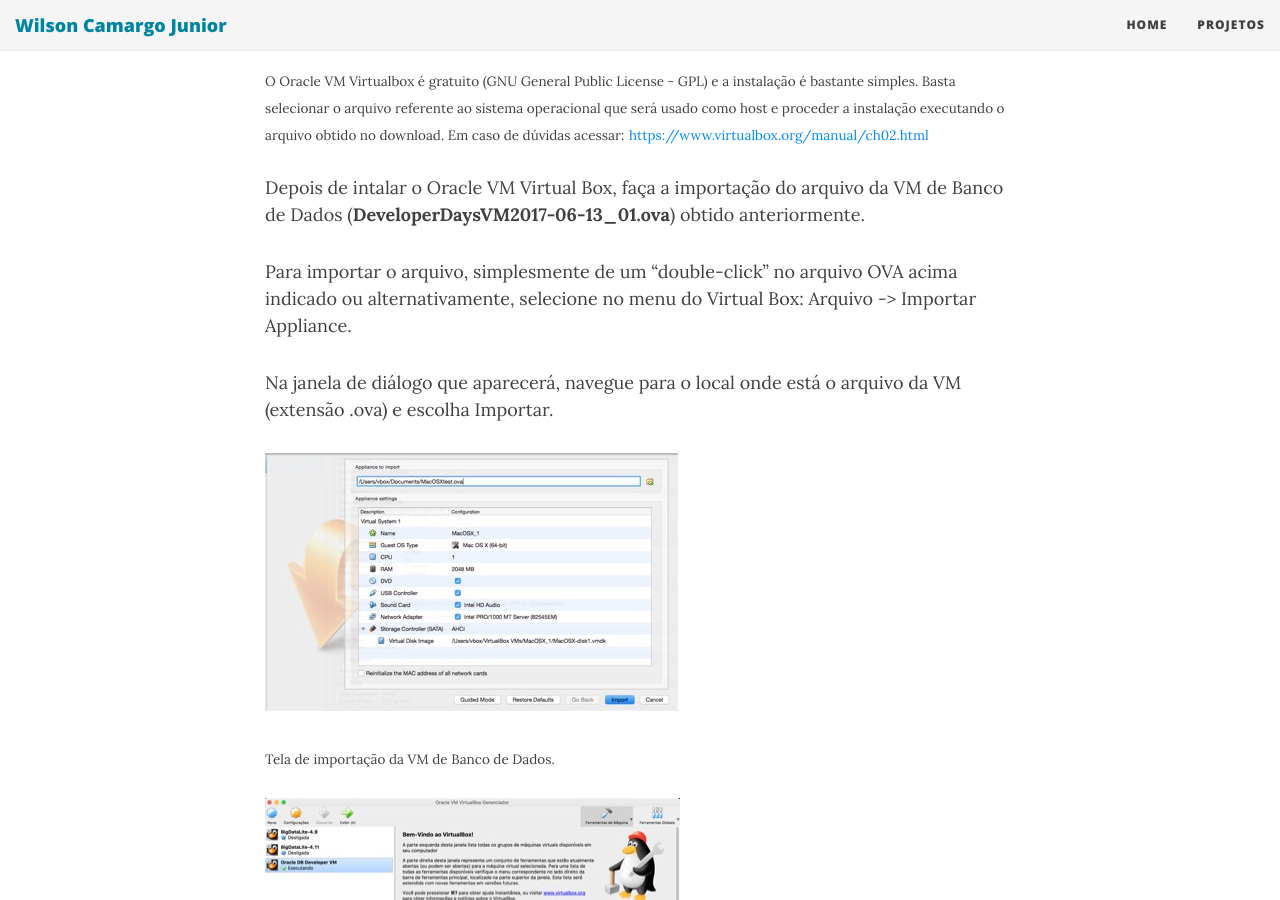
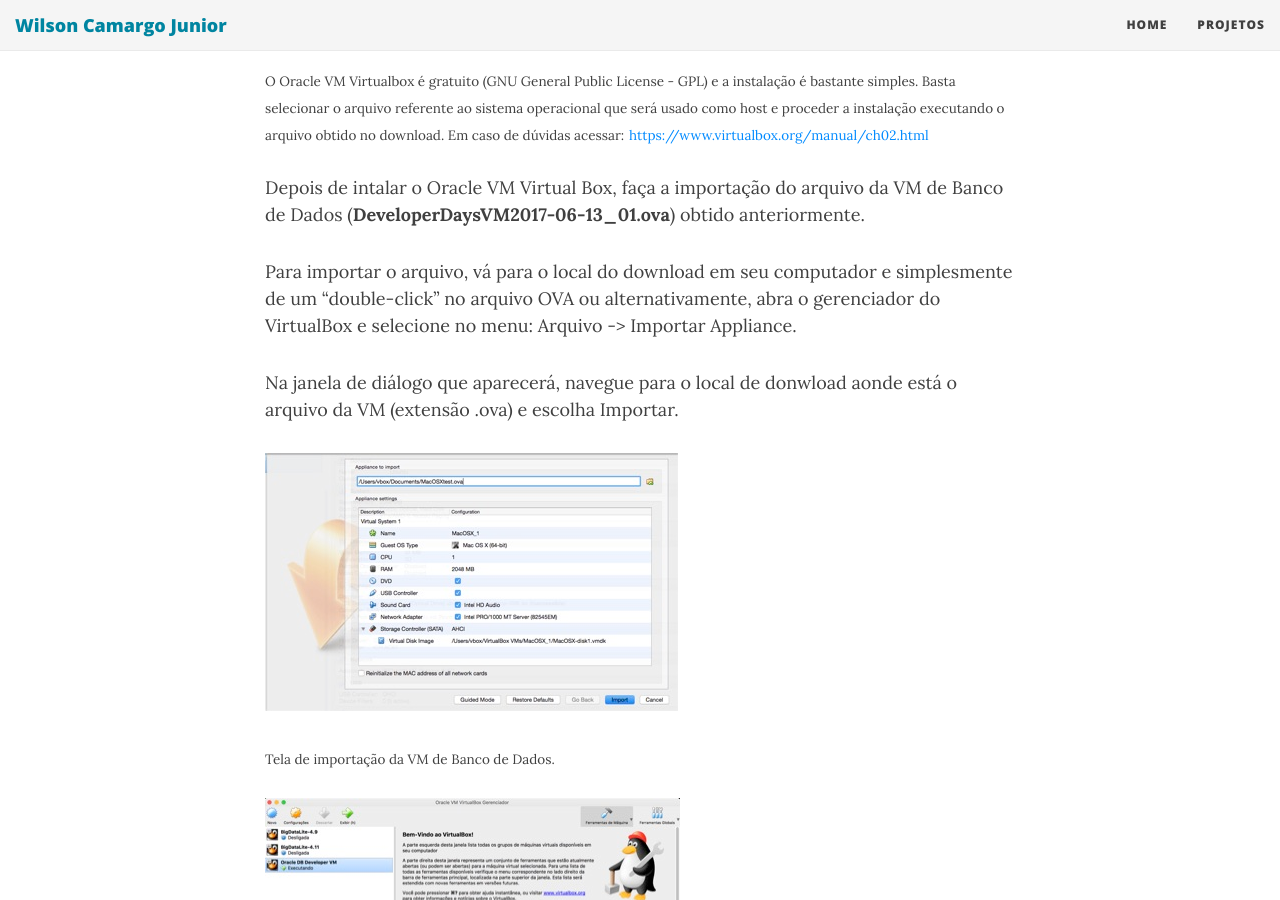
Before and after one commit to wilson-camargo-jr/teste, a Jekyll site: the page built from _posts/2018-06-17-ANN-ORE-P2.md, in a window 1280 px wide and 900 px high, scrolled down 1414 px. Built offline with Jekyll 4.4.1, drawn with Linux system fonts in a browser that asks for light colours; nearby versions of some CDN libraries.

Commit message:
Update 2018-06-17-ANN-ORE-P2.md

```diff
--- a/_posts/2018-06-17-ANN-ORE-P2.md
+++ b/_posts/2018-06-17-ANN-ORE-P2.md
@@ -31,9 +31,9 @@
 
 Depois de intalar o Oracle VM Virtual Box, faça a importação do arquivo da VM de Banco de Dados (**DeveloperDaysVM2017-06-13_01.ova**) obtido anteriormente.
 
-Para importar o arquivo, simplesmente de um “double-click” no arquivo OVA acima indicado ou alternativamente, selecione no menu do Virtual Box: Arquivo -> Importar Appliance.
+Para importar o arquivo, vá para o local do download em seu computador e simplesmente de um “double-click” no arquivo OVA ou alternativamente, abra o gerenciador do VirtualBox e selecione no menu: Arquivo -> Importar Appliance.
 
-Na janela de diálogo que aparecerá, navegue para o local onde está o arquivo da VM (extensão .ova) e escolha Importar.
+Na janela de diálogo que aparecerá, navegue para o local de donwload aonde está o arquivo da VM (extensão .ova) e escolha Importar.
 
 ![Importação da VM](https://wilson-camargo-jr.github.io/img/impvm.jpg)
 
```
